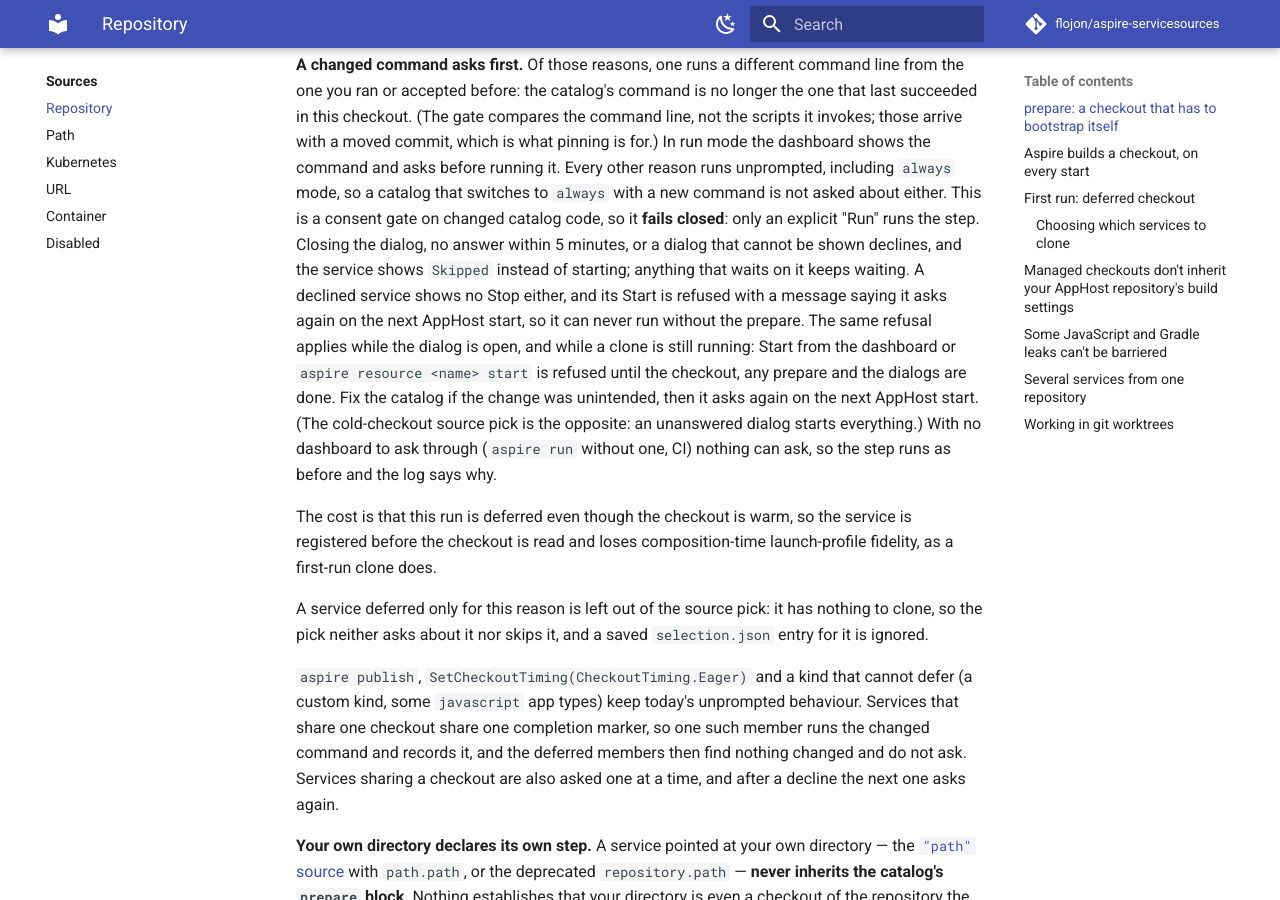
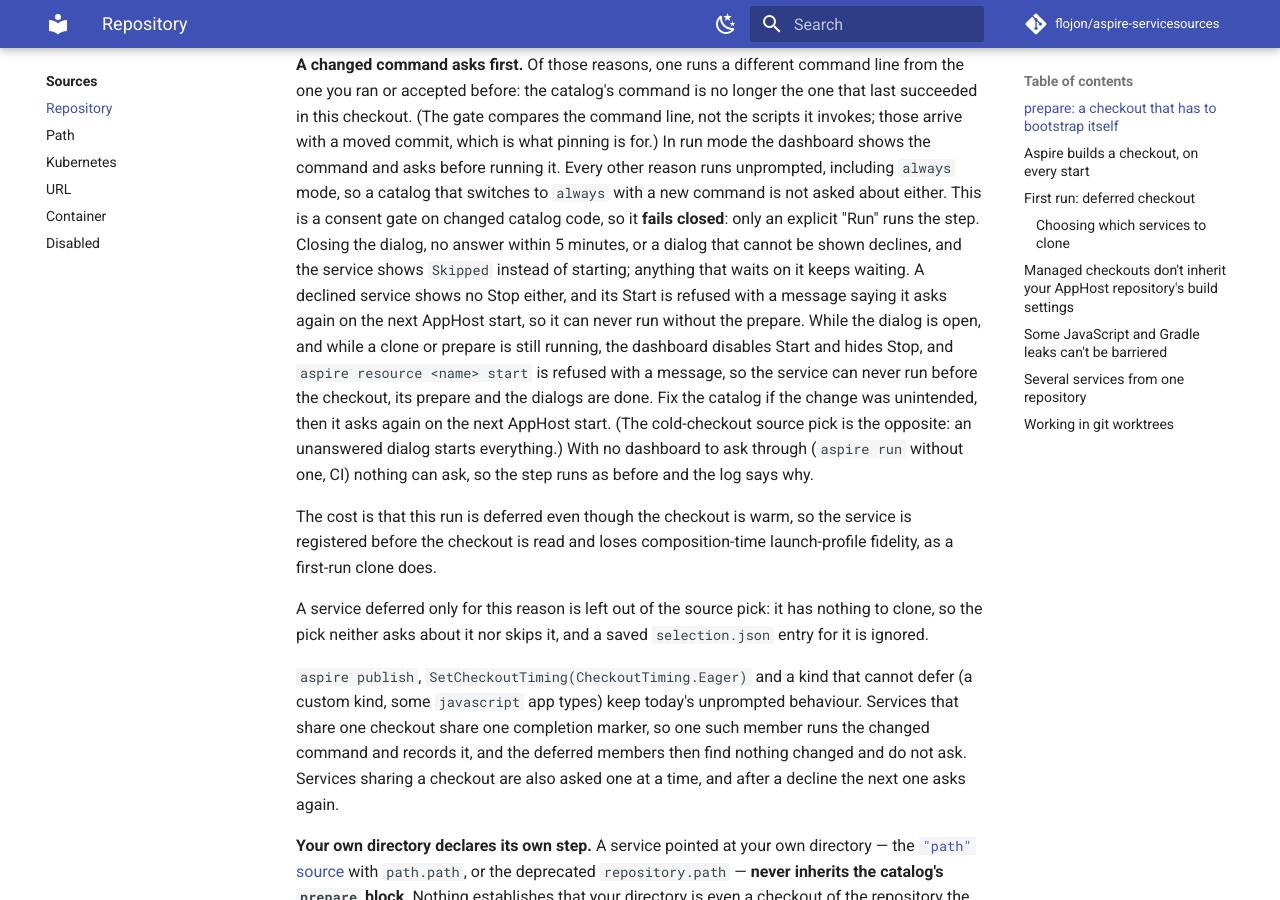
Before and after one commit to flojon/aspire-servicesources, an MkDocs documentation site: the page built from docs/sources/repository.md, in a window 1280 px wide and 900 px high, scrolled down 5660 px. Built offline with MkDocs 1.6.1 and Material for MkDocs 9.7.7, drawn with Linux system fonts in a browser that asks for light colours; comment, search, counter and statistics services are not loaded.

Commit message:
Review round 1: idempotent command gating, message wording, Fixed entry
Co-Authored-By: Claude Sonnet 5.5 <noreply@anthropic.com>

```diff
--- a/docs/sources/repository.md
+++ b/docs/sources/repository.md
@@ -280,10 +280,10 @@ not asked about either. This is a consent gate on changed catalog code, so it **
 "Run" runs the step. Closing the dialog, no answer within 5 minutes, or a dialog that cannot be
 shown declines, and the service shows `Skipped` instead of starting; anything that waits on it keeps
 waiting. A declined service shows no Stop either, and its Start is refused with a message
-saying it asks again on the next AppHost start, so it can never run without the prepare. The
-same refusal applies while the dialog is open, and while a clone is still running: Start from
-the dashboard or `aspire resource <name> start` is refused until the checkout, any prepare and
-the dialogs are done. Fix the catalog if the change
+saying it asks again on the next AppHost start, so it can never run without the prepare. While the
+dialog is open, and while a clone or prepare is still running, the dashboard disables Start
+and hides Stop, and `aspire resource <name> start` is refused with a message, so the service can
+never run before the checkout, its prepare and the dialogs are done. Fix the catalog if the change
 was unintended, then it asks again on the next AppHost start. (The cold-checkout source pick is the
 opposite: an unanswered dialog starts everything.) With no dashboard to ask through (`aspire run`
 without one, CI) nothing can ask, so the step runs as before and the log says why.
```
Also changed, not shown: CHANGELOG.md (+11 -7 lines), 2 other files.
